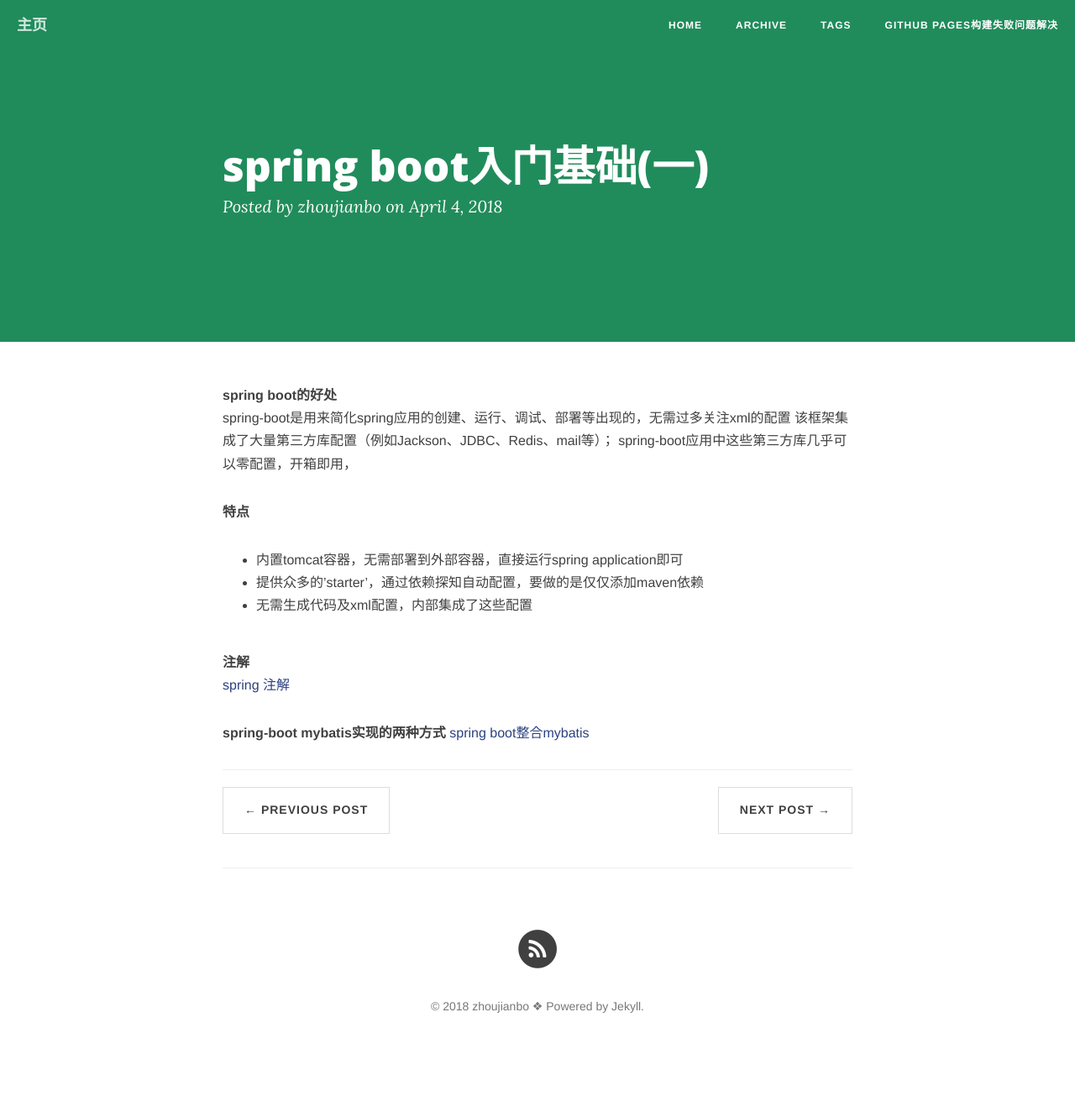
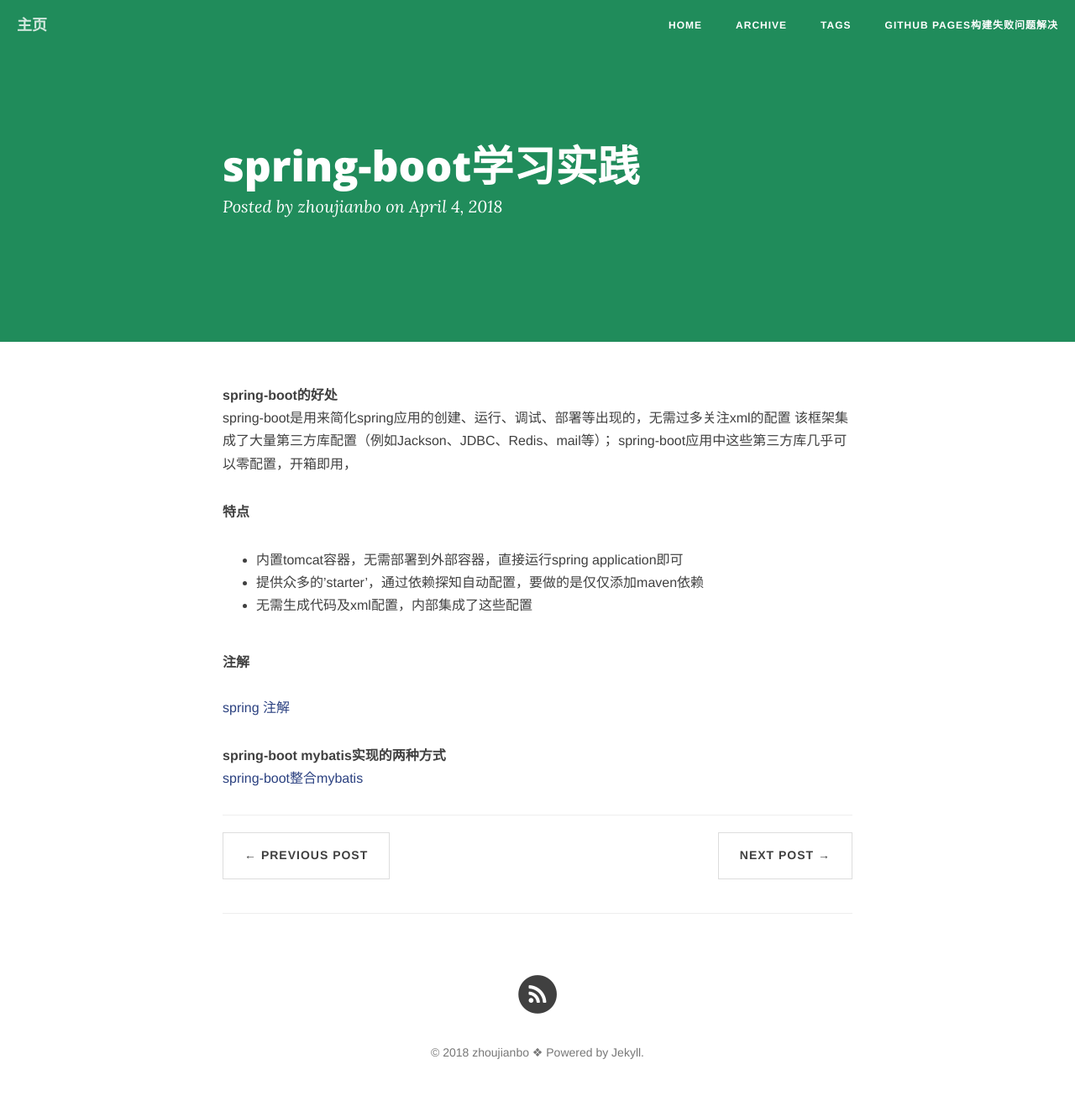
Before and after one commit to ZhouJianBoPro/ZhouJianBoPro.github.io, a Jekyll site: the page built from _posts/2018-04-04-spring-boot.md, in a window 1280 px wide. Shown: the whole page at 84% size. Built offline with Jekyll 4.4.1, drawn with Linux system fonts in a browser that asks for light colours; nearby versions of some CDN libraries; comment, search, counter and statistics services are not loaded; before the commit the page ends 1276 px from its top, so only the background shows below that.

Commit message:
defalut commit；

```diff
--- a/_posts/2018-04-04-spring-boot-1.md
+++ b/_posts/2018-04-04-spring-boot.md
@@ -1,13 +1,13 @@
 ---
 layout: post
-title: spring boot入门基础(一)
+title: spring-boot学习实践
 date: 2018-04-04
 categories: spring
 tags: [spring-boot]
-description: spring boot入门基础学习。
+description: spring-boot学习实践。
 ---
 
-**spring boot的好处**<br/>
+**spring-boot的好处**<br/>
 spring-boot是用来简化spring应用的创建、运行、调试、部署等出现的，无需过多关注xml的配置
 该框架集成了大量第三方库配置（例如Jackson、JDBC、Redis、mail等）；
 spring-boot应用中这些第三方库几乎可以零配置，开箱即用，
@@ -17,8 +17,8 @@ spring-boot应用中这些第三方库几乎可以零配置，开箱即用，
 - 提供众多的'starter'，通过依赖探知自动配置，要做的是仅仅添加maven依赖
 - 无需生成代码及xml配置，内部集成了这些配置
 
-**注解**
+**注解**<br/>
 [spring 注解](http://boopro.cn/spring/2018/04/04/spring-annotation/)
 
-**spring-boot mybatis实现的两种方式**
-[spring boot整合mybatis](http://boopro.cn/spring/2018/04/09/spring-boot-mybatis/)
+**spring-boot mybatis实现的两种方式**<br/>
+[spring-boot整合mybatis](http://boopro.cn/spring/2018/04/09/spring-boot-mybatis/)
```
